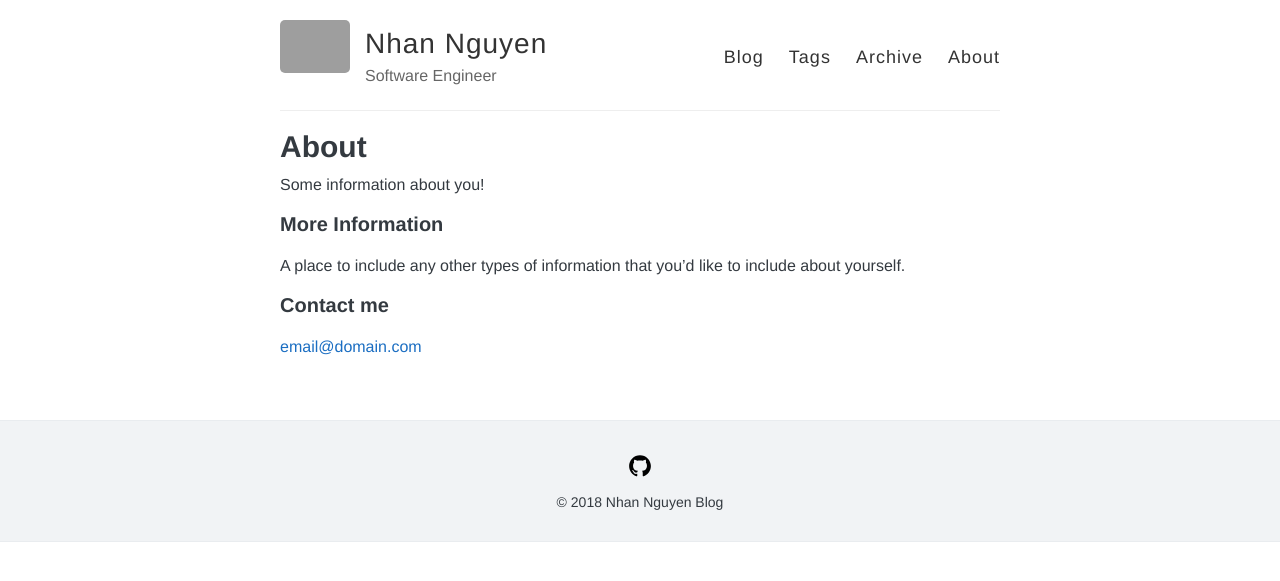
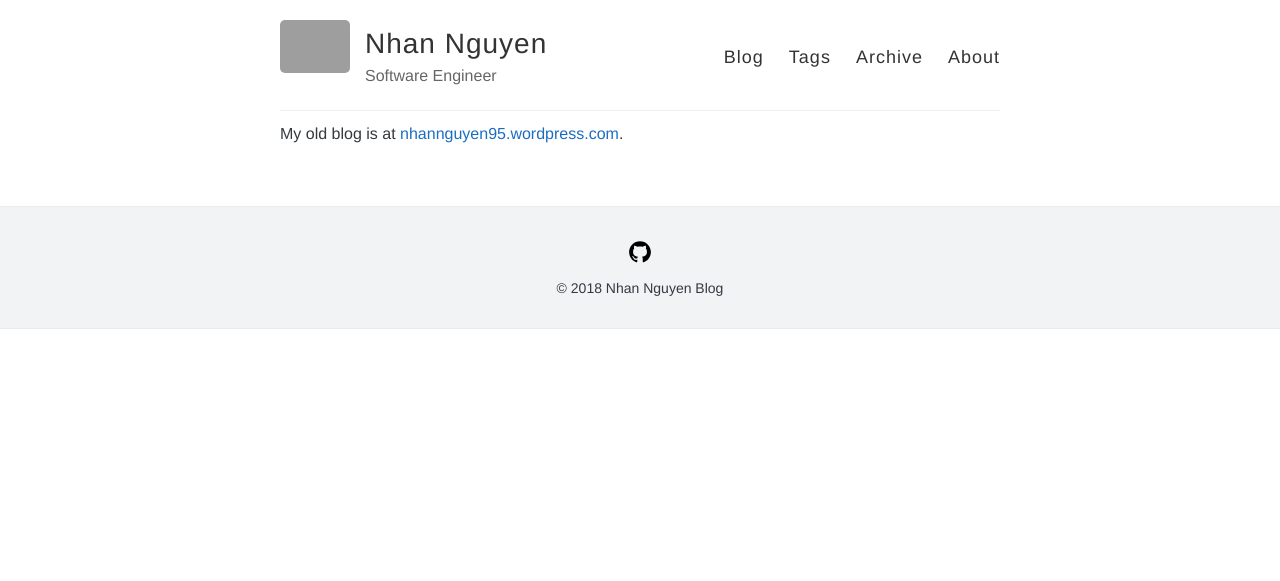
Before and after one commit to nhannguyen95/nhannguyen95.github.io, a Jekyll site: the page built from about.md, in a window 1280 px wide. Shown: the top 581 px of the page. Built offline with Jekyll 4.4.1, drawn with Linux system fonts in a browser that asks for light colours; nearby versions of some CDN libraries; grey boxes are pictures that could not be loaded.

Commit message:
Change about-me content

```diff
--- a/about.md
+++ b/about.md
@@ -1,15 +1,6 @@
 ---
 layout: page
-title: About
 permalink: /about/
 ---
 
-Some information about you!
-
-### More Information
-
-A place to include any other types of information that you'd like to include about yourself.
-
-### Contact me
-
-[email@domain.com](mailto:email@domain.com)
+My old blog is at [nhannguyen95.wordpress.com](https://nhannguyen95.wordpress.com/).
```
